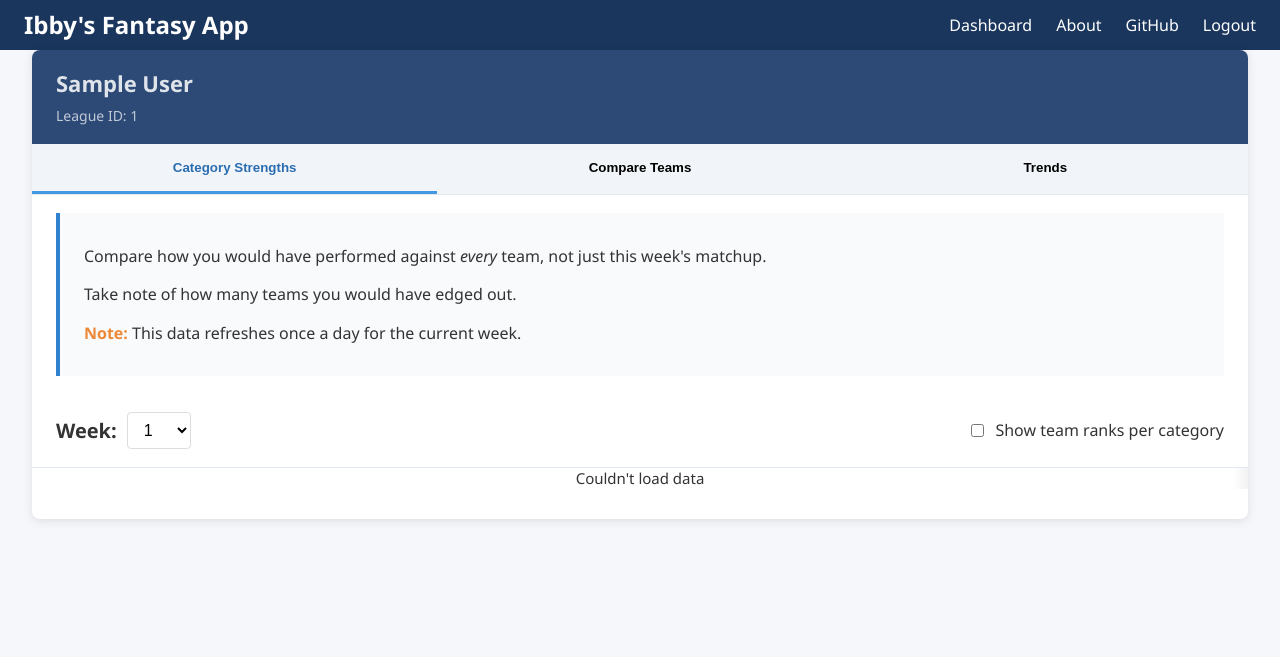
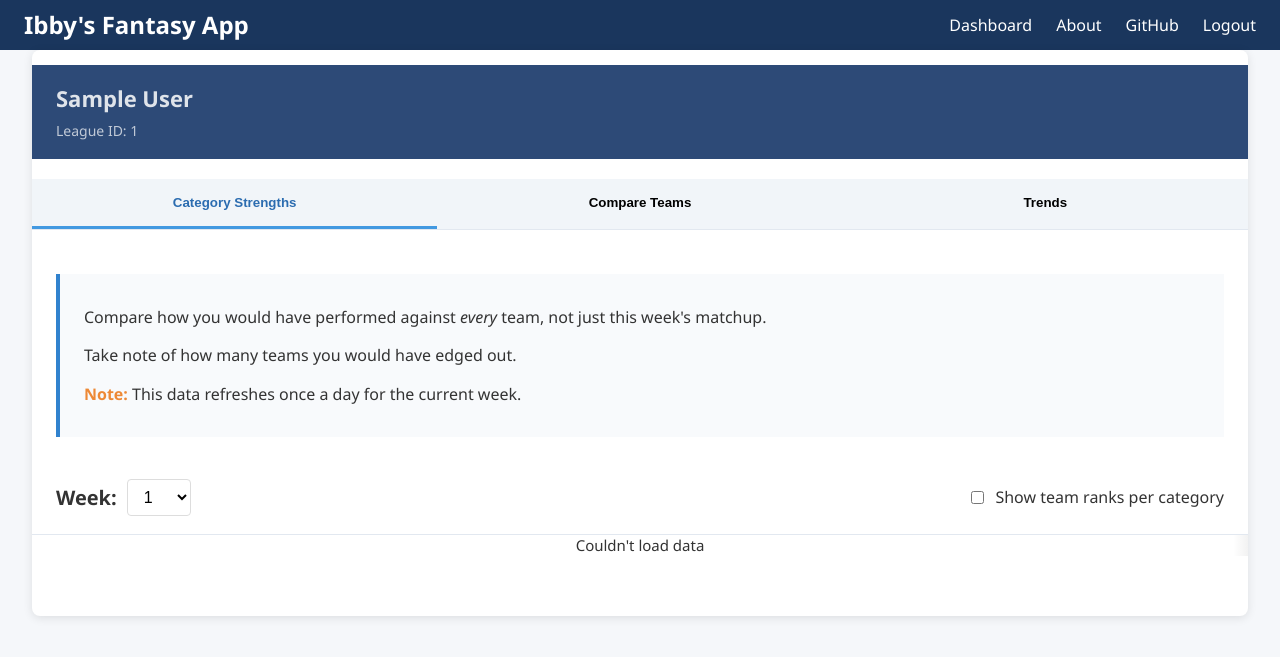
Before and after one commit to AlexIbby/fantasyBasketball, a Flask app: page /dashboard in a window 1280 px wide. Shown: the top 657 px of the page. Run offline with Flask 3, Linux system fonts and the light colour scheme; the visitor is signed in with stand-in values (Sample User, id 1); data that the repository does not hold is empty.

Commit message:
navbar, header and dashboard have more padding

```diff
--- a/static/style.css
+++ b/static/style.css
@@ -836,3 +836,30 @@
     font-size: 12px;
   }
 }
+
+/* Add spacing between header and dashboard content */
+.header {
+  margin-bottom: 20px; /* Increases space below the header */
+}
+
+/* Ensure container has proper padding */
+.container {
+  padding-top: 15px;
+  padding-bottom: 30px;
+}
+
+/* Add space above the nav-tabs */
+.nav-tabs {
+  margin-top: 10px;
+}
+
+/* Add padding to the tab content */
+.tab-pane {
+  padding-top: 20px;
+}
+
+/* Improve info box spacing */
+.info-box {
+  margin-top: 24px;
+  margin-bottom: 24px;
+}
```
